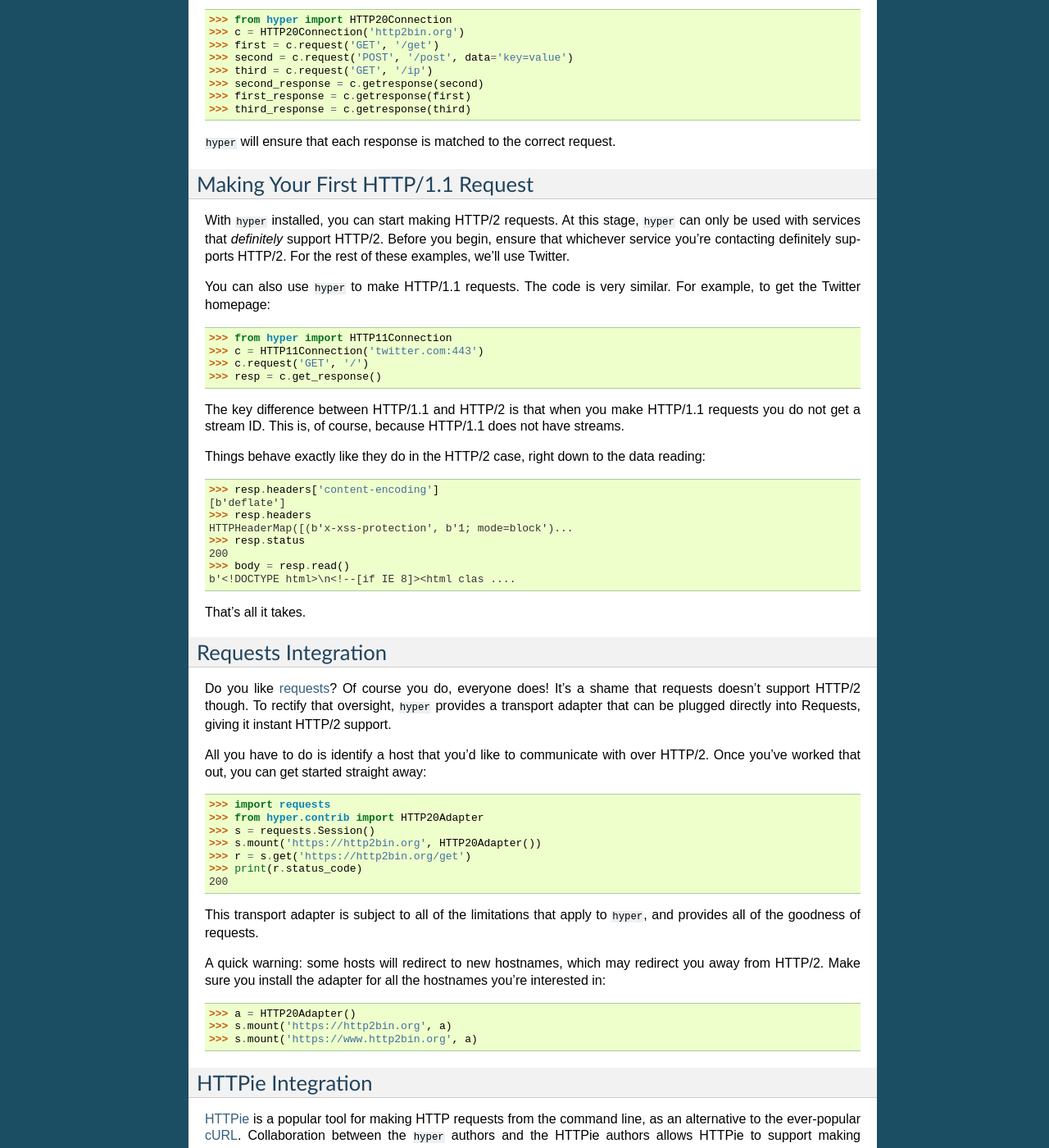
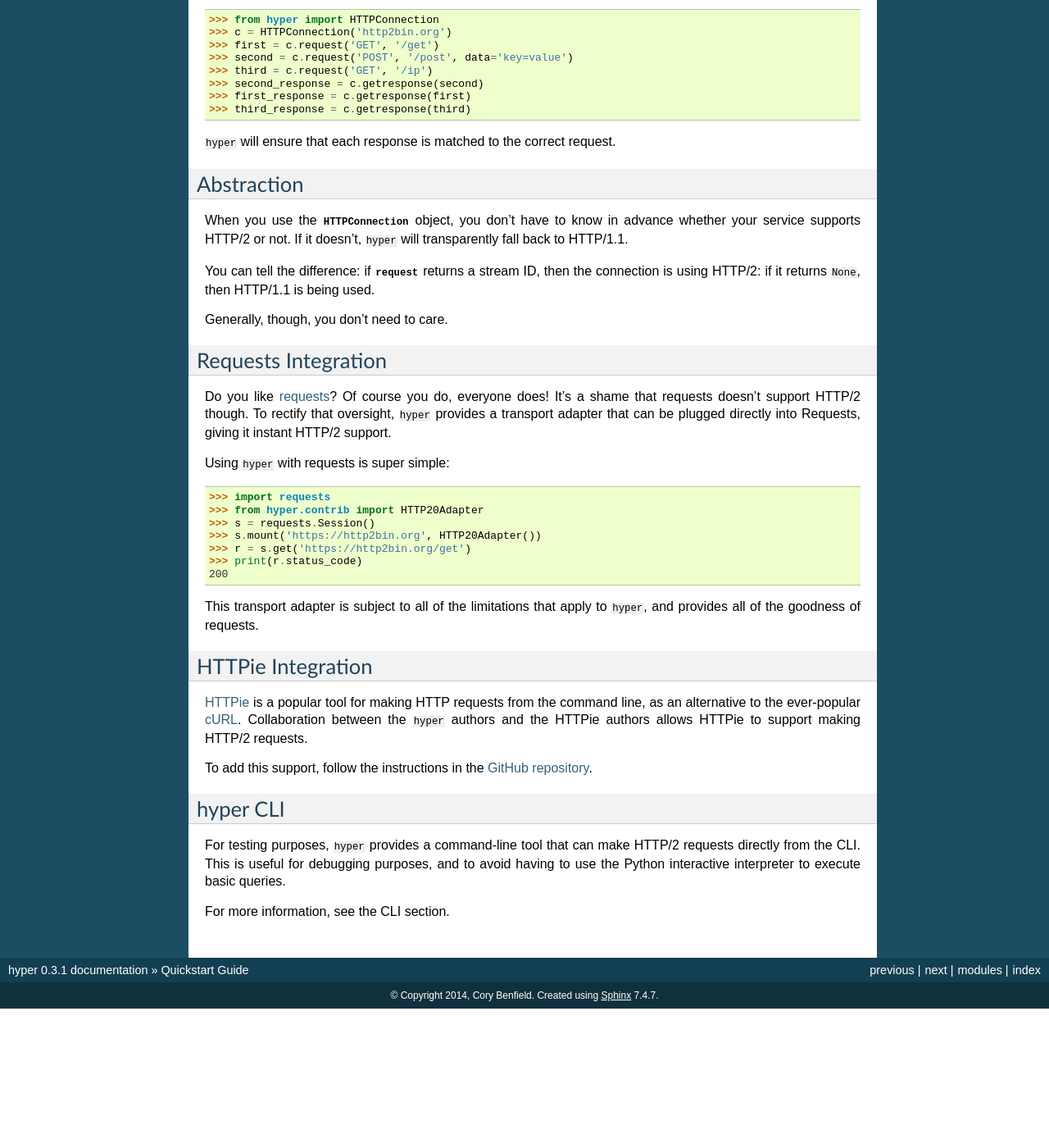
Before and after one commit to python-hyper/hyper, a Sphinx documentation site: the page built from docs/source/quickstart.rst, in a window 1280 px wide and 1400 px high, scrolled down 1605 px. Shown: the whole window at 82% size. Built offline with Sphinx 7.4.7, drawn with Linux system fonts in a browser that asks for light colours; after the commit the page ends 2835 px from its top, so only the background shows below that; some of the changed text lies outside the part shown.

Commit message:
Abstraction docs.

```diff
--- a/README.rst
+++ b/README.rst
@@ -13,11 +13,11 @@ improved speed, lower bandwidth usage, better connection management, and more.
 
 ``hyper`` provides these benefits to your Python code. How? Like this::
 
-    from hyper import HTTP20Connection
+    from hyper import HTTPConnection
 
-    conn = HTTP20Connection('http2bin.org:443')
+    conn = HTTPConnection('http2bin.org:443')
     conn.request('GET', '/get')
-    resp = conn.getresponse()
+    resp = conn.get_response()
 
     print(resp.read())
 
--- a/docs/source/index.rst
+++ b/docs/source/index.rst
@@ -14,11 +14,11 @@ improved speed, lower bandwidth usage, better connection management, and more.
 
 ``hyper`` provides these benefits to your Python code. How? Like this::
 
-    from hyper import HTTP20Connection
+    from hyper import HTTPConnection
 
-    conn = HTTP20Connection('http2bin.org:443')
+    conn = HTTPConnection('http2bin.org:443')
     conn.request('GET', '/get')
-    resp = conn.getresponse()
+    resp = conn.get_response()
 
     print(resp.read())
 
--- a/docs/source/quickstart.rst
+++ b/docs/source/quickstart.rst
@@ -59,8 +59,8 @@ http2bin.org, a HTTP/1.1 and HTTP/2 testing service.
 
 Begin by getting the homepage::
 
-    >>> from hyper import HTTP20Connection
-    >>> c = HTTP20Connection('http2bin.org')
+    >>> from hyper import HTTPConnection
+    >>> c = HTTPConnection('http2bin.org')
     >>> c.request('GET', '/')
     1
     >>> resp = c.get_response()
@@ -68,11 +68,11 @@ Begin by getting the homepage::
 Used in this way, ``hyper`` behaves exactly like ``http.client``. You can make
 sequential requests using the exact same API you're accustomed to. The only
 difference is that
-:meth:`HTTP20Connection.request() <hyper.HTTP20Connection.request>` returns a
-value, unlike the equivalent ``http.client`` function. The return value is the
-HTTP/2 *stream identifier*. If you're planning to use ``hyper`` in this very
-simple way, you can choose to ignore it, but it's potentially useful. We'll
-come back to it.
+:meth:`HTTPConnection.request() <hyper.HTTPConnection.request>` may return a
+value, unlike the equivalent ``http.client`` function. If present, the return
+value is the HTTP/2 *stream identifier*. If you're planning to use ``hyper``
+in this very simple way, you can choose to ignore it, but it's potentially
+useful. We'll come back to it.
 
 Once you've got the data, things diverge a little bit::
 
@@ -101,8 +101,8 @@ the response from any of them, and switch between them using their stream IDs.
 
 For example::
 
-    >>> from hyper import HTTP20Connection
-    >>> c = HTTP20Connection('http2bin.org')
+    >>> from hyper import HTTPConnection
+    >>> c = HTTPConnection('http2bin.org')
     >>> first = c.request('GET', '/get')
     >>> second = c.request('POST', '/post', data='key=value')
     >>> third = c.request('GET', '/ip')
@@ -112,40 +112,18 @@ For example::
 
 ``hyper`` will ensure that each response is matched to the correct request.
 
-Making Your First HTTP/1.1 Request
------------------------------------
+Abstraction
+-----------
 
-With ``hyper`` installed, you can start making HTTP/2 requests. At this
-stage, ``hyper`` can only be used with services that *definitely* support
-HTTP/2. Before you begin, ensure that whichever service you're contacting
-definitely supports HTTP/2. For the rest of these examples, we'll use
-Twitter.
+When you use the :class:`HTTPConnection <hyper.HTTPConnection>` object, you
+don't have to know in advance whether your service supports HTTP/2 or not. If
+it doesn't, ``hyper`` will transparently fall back to HTTP/1.1.
 
-You can also use ``hyper`` to make HTTP/1.1 requests. The code is very similar.
-For example, to get the Twitter homepage::
+You can tell the difference: if :meth:`request <hyper.HTTPConnection.request>`
+returns a stream ID, then the connection is using HTTP/2: if it returns
+``None``, then HTTP/1.1 is being used.
 
-    >>> from hyper import HTTP11Connection
-    >>> c = HTTP11Connection('twitter.com:443')
-    >>> c.request('GET', '/')
-    >>> resp = c.get_response()
-
-The key difference between HTTP/1.1 and HTTP/2 is that when you make HTTP/1.1
-requests you do not get a stream ID. This is, of course, because HTTP/1.1 does
-not have streams.
-
-Things behave exactly like they do in the HTTP/2 case, right down to the data
-reading::
-
-    >>> resp.headers['content-encoding']
-    [b'deflate']
-    >>> resp.headers
-    HTTPHeaderMap([(b'x-xss-protection', b'1; mode=block')...
-    >>> resp.status
-    200
-    >>> body = resp.read()
-    b'<!DOCTYPE html>\n<!--[if IE 8]><html clas ....
-
-That's all it takes.
+Generally, though, you don't need to care.
 
 Requests Integration
 --------------------
@@ -155,8 +133,7 @@ requests doesn't support HTTP/2 though. To rectify that oversight, ``hyper``
 provides a transport adapter that can be plugged directly into Requests, giving
 it instant HTTP/2 support.
 
-All you have to do is identify a host that you'd like to communicate with over
-HTTP/2. Once you've worked that out, you can get started straight away::
+Using ``hyper`` with requests is super simple::
 
     >>> import requests
     >>> from hyper.contrib import HTTP20Adapter
@@ -168,14 +145,6 @@ HTTP/2. Once you've worked that out, you can get started straight away::
 
 This transport adapter is subject to all of the limitations that apply to
 ``hyper``, and provides all of the goodness of requests.
-
-A quick warning: some hosts will redirect to new hostnames, which may redirect
-you away from HTTP/2. Make sure you install the adapter for all the hostnames
-you're interested in::
-
-    >>> a = HTTP20Adapter()
-    >>> s.mount('https://http2bin.org', a)
-    >>> s.mount('https://www.http2bin.org', a)
 
 .. _requests: http://python-requests.org/
 
```
Also changed, not shown: docs/source/advanced.rst (+8 -10 lines).
